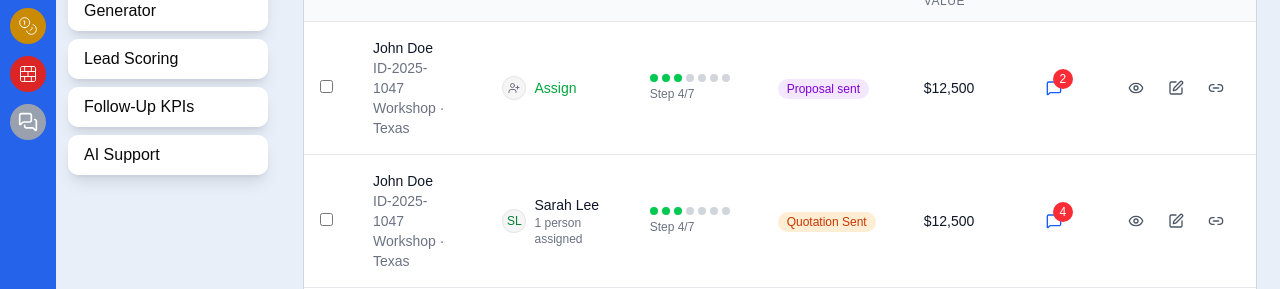
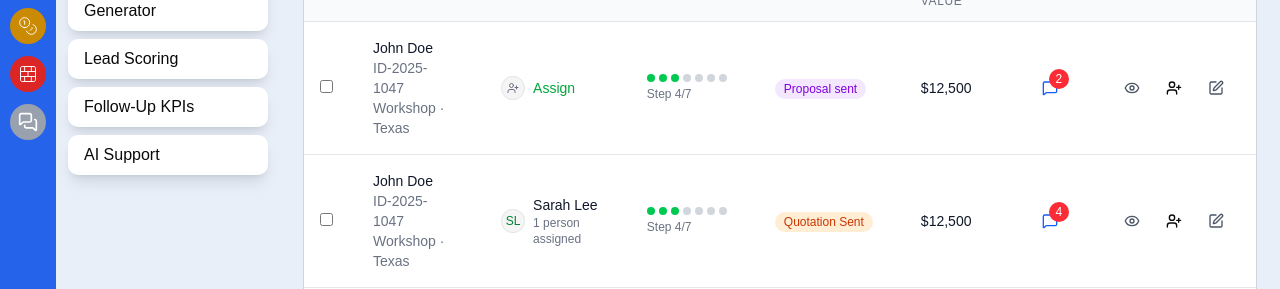
Before and after one commit to react6-flyweis/the-steel-admin, a React (Vite) app: page /leads in a window 1280 px wide. Shown: the part 488-777 px from the top of the page. Built offline with nearby package versions, Linux system fonts and the light colour scheme.

Commit message:
feat: add AssignSalesDialog component to LeadsPage for assigning sales representatives

```diff
--- a/src/pages/leads.tsx
+++ b/src/pages/leads.tsx
@@ -6,7 +6,6 @@ import {
   MessageSquare,
   Eye,
   Edit,
-  Link2,
   Users,
   UserCheck,
   UserX,
@@ -412,6 +411,13 @@ export default function LeadsPage() {
                               </Button>
                             }
                           />
+                          <AssignSalesDialog
+                            trigger={
+                              <Button variant="ghost" size="icon">
+                                <UserPlus />
+                              </Button>
+                            }
+                          />
                           <CreateQuotationDialog
                             leadData={{ name: lead.name, id: lead.id }}
                             trigger={
@@ -424,13 +430,6 @@ export default function LeadsPage() {
                               </Button>
                             }
                           />
-                          <Button
-                            variant="ghost"
-                            size="sm"
-                            className="p-2 h-8 w-8"
-                          >
-                            <Link2 className="h-4 w-4 text-gray-600" />
-                          </Button>
                         </div>
                       </td>
                     </tr>
```
